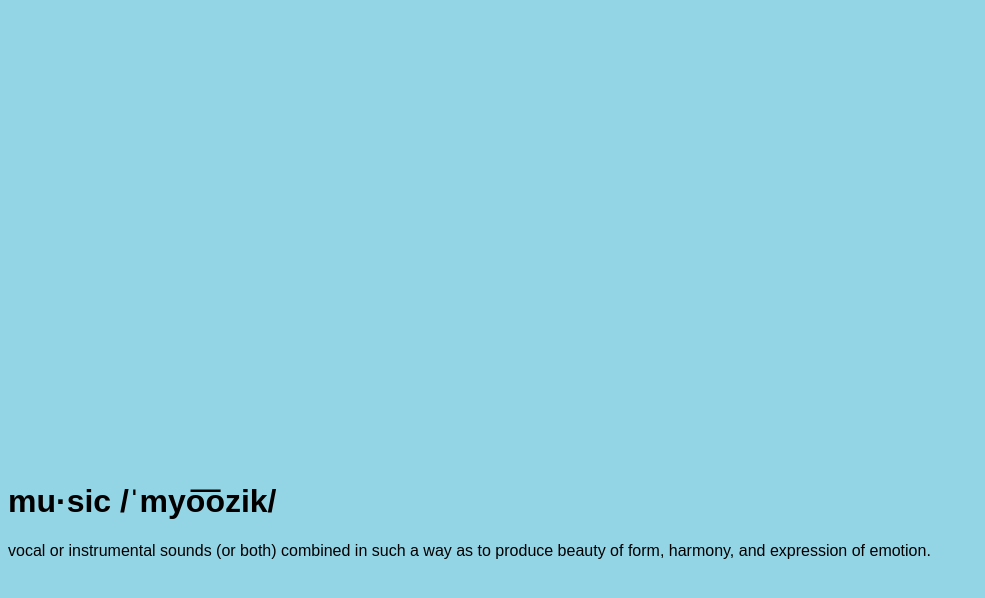
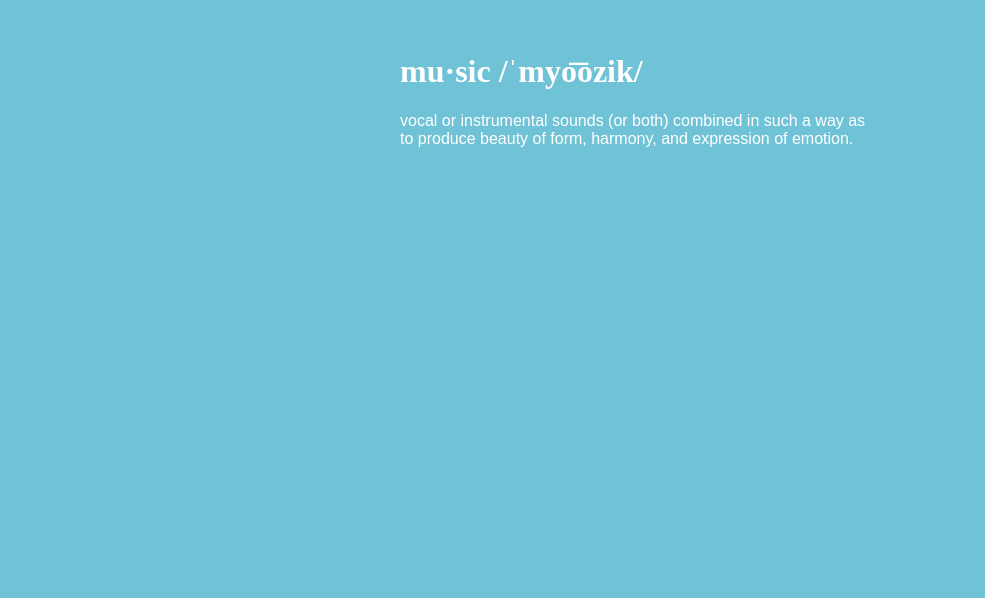
Before and after one commit to jazdown/exercise-1, a plain HTML site: page index.html in a window 1280 px wide. Shown: the whole page, without its empty margins (0-985 px from the left). Drawn offline with Linux system fonts and the light colour scheme; some icons are missing.

Commit message:
refactor(css): style and animation
animation to icon and css style done

```diff
--- a/css/main.css
+++ b/css/main.css
@@ -12,9 +12,9 @@ html {
   -webkit-text-size-adjust: 100%;
   text-size-adjust: 100%;
 
-  font-family: sans-serif;
+  overflow: hidden;
 
-  background-color: #93D4E5;
+  background-color: #70C3D6;
 }
 
 *, *:before, *:after {
@@ -24,8 +24,69 @@ html {
 .i-headphones {
   font-size: 300px;
   text-decoration: none;
-  padding: .5em 1.25em;
+  left: calc(50% - 150px);
+  position: relative;
   border-radius: 5px;
   display: inline-block;
-  margin: 0.25em;
+  color: #084E5E;
+  margin: 0;
+  padding: 0;
+  padding-top: 20px;
+  transition: all 300ms linear;
+  -webkit-animation: wiggle 1200ms ease-in-out infinite;
+  animation: wiggle 1200ms ease-in-out infinite;
 }
+
+.i-headphones:hover {
+  font-size: 330px;
+  left: calc(50% - 165px);
+  color: #000;
+
+}
+
+
+@-webkit-keyframes wiggle {
+
+  0% {
+      -webkit-transform: translate(600px,-300px);
+  }
+
+  100% {
+      -webkit-transform: translate(50px,200px);
+  }
+}
+
+@keyframes wiggle {
+
+  0% {
+    transform: rotate(15deg);
+  }
+
+  35% {
+    transform: rotate(-10deg);
+  }
+
+  50% {
+    transform: rotate(10deg);
+  }
+
+  65% {
+    transform: rotate(-10deg);
+  }
+
+  100% {
+    transform: rotate(15deg);
+  }
+}
+
+.type {
+  position: relative;
+  left: calc(50% - 15em);
+  max-width: 30em;
+  color: white;
+}
+
+.type p {
+  font-family: sans-serif;
+  font-weight: lighter;
+}
--- a/index.html
+++ b/index.html
@@ -15,8 +15,10 @@
     <i class="i-headphones"></i>
   </div>
 
-  <h1>mu·sic /ˈmyo͞ozik/</h1>
-  <p>vocal or instrumental sounds (or both) combined in such a way as to produce beauty of form, harmony, and expression of emotion.</p>
+  <div class="type">
+    <h1>mu·sic /ˈmyo͞ozik/</h1>
+    <p>vocal or instrumental sounds (or both) combined in such a way as to produce beauty of form, harmony, and expression of emotion.</p>
+  </div>
 
 </body>
 </html>
```
